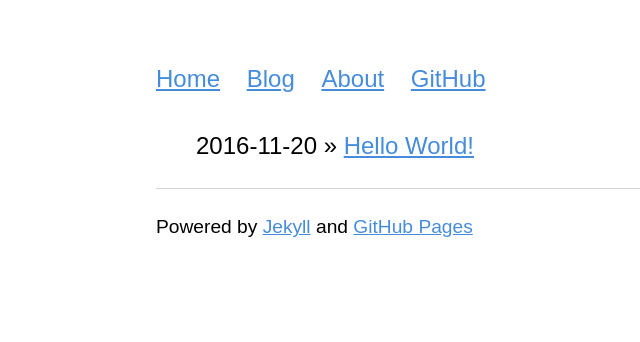
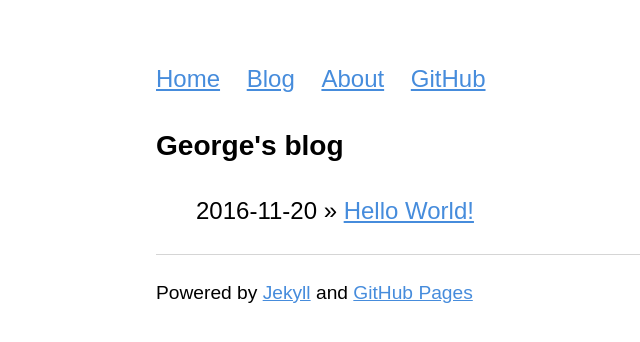
Before and after one commit to georgeperez/titanpointe.org, a Jekyll site: the page built from blog/index.html, in a window 1280 px wide. Shown: the top 342 px of the page, without its empty margins (36-676 px from the left). Built offline with Jekyll 4.4.1, drawn with Linux system fonts in a browser that asks for light colours.

Commit message:
Still trying to get this title right

```diff
--- a/blog/index.html
+++ b/blog/index.html
@@ -1,6 +1,7 @@
 ---
 layout: post
 ---
+  <h3>George's blog</h3>
   <ul class="posts">
     {% for post in site.posts %}
       <li><span>{{ post.date | date:"%Y-%m-%d" }}</span> » <a href="{{ post.url }}" title="{{ post.title }}">{{  post.title }}</a></li>
```
